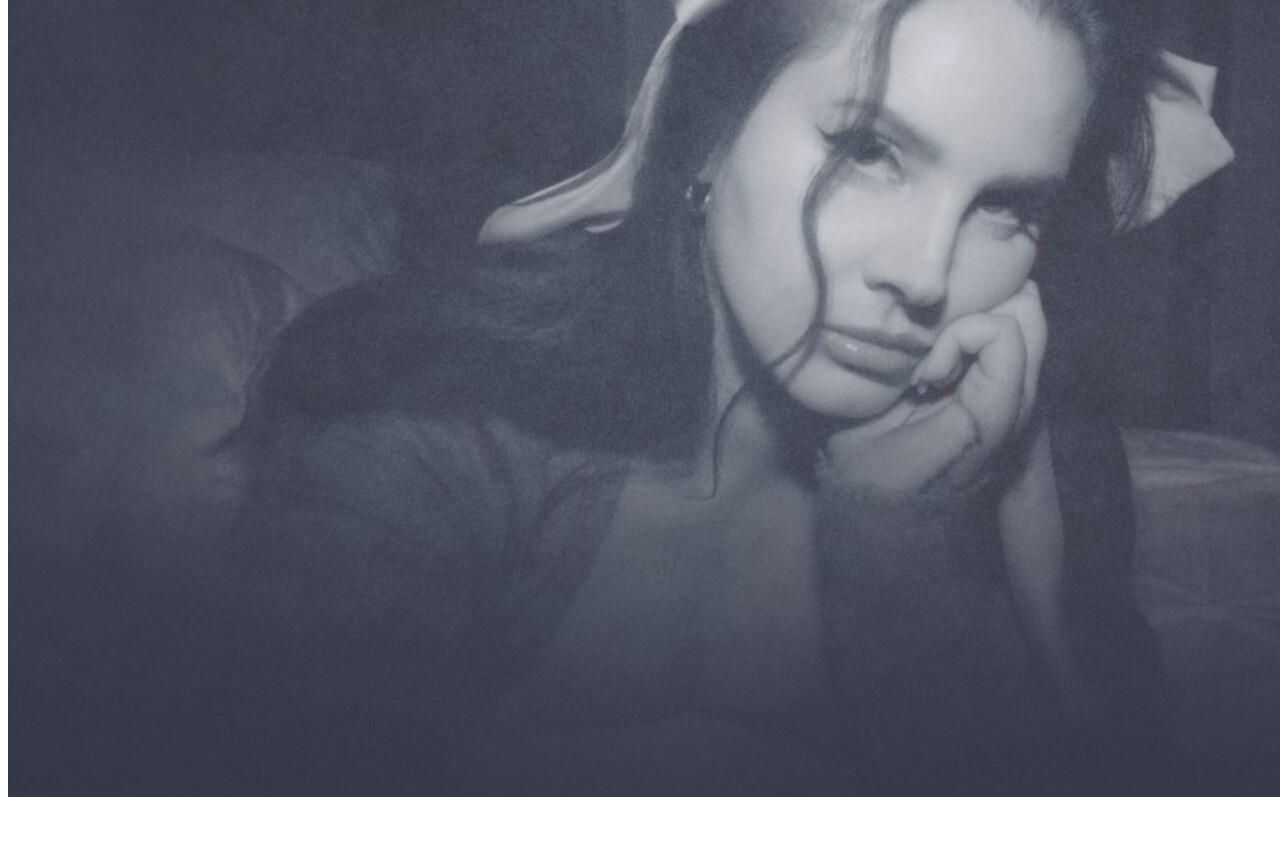
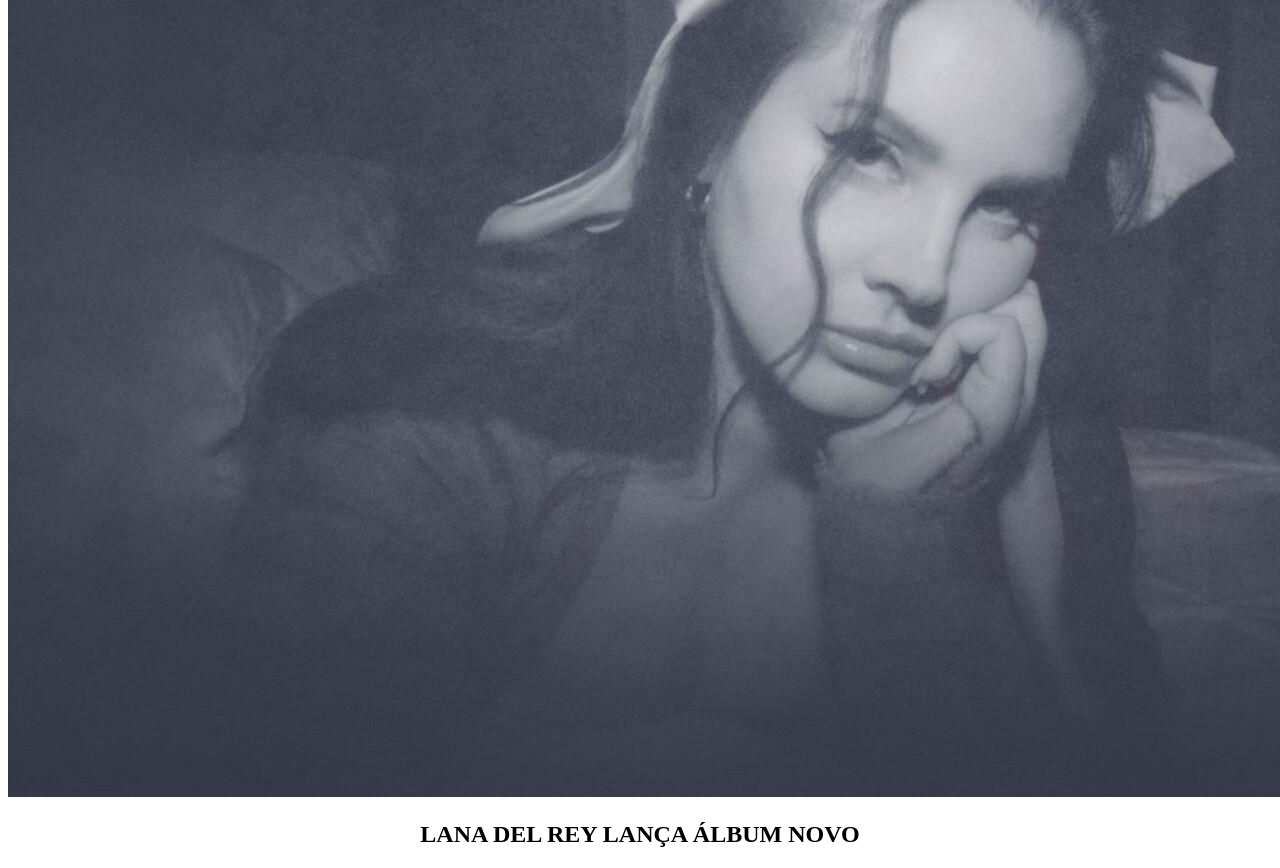
Before and after one commit to anagotardi/INW2MIA, a website: page pageteste/index.html in a window 1280 px wide. Shown: the part 408-1276 px from the top of the page. Before the commit the page ends 1217 px from the top, so only its background shows below. Drawn offline with Linux system fonts and the light colour scheme.

Commit message:
SEGUNDO COMMIT NA BRANCH DE TESTE

```diff
--- a/pageteste/index.html
+++ b/pageteste/index.html
@@ -9,6 +9,7 @@
     <center>
     <h1>EXEMPLO DE USO DE BRANCHS</h1>
         <img src="./img/lana.jpg" alt="">
+        <h2>LANA DEL REY LANÇA ÁLBUM NOVO</h2>
     </center>
 </body>
 </html>
```
